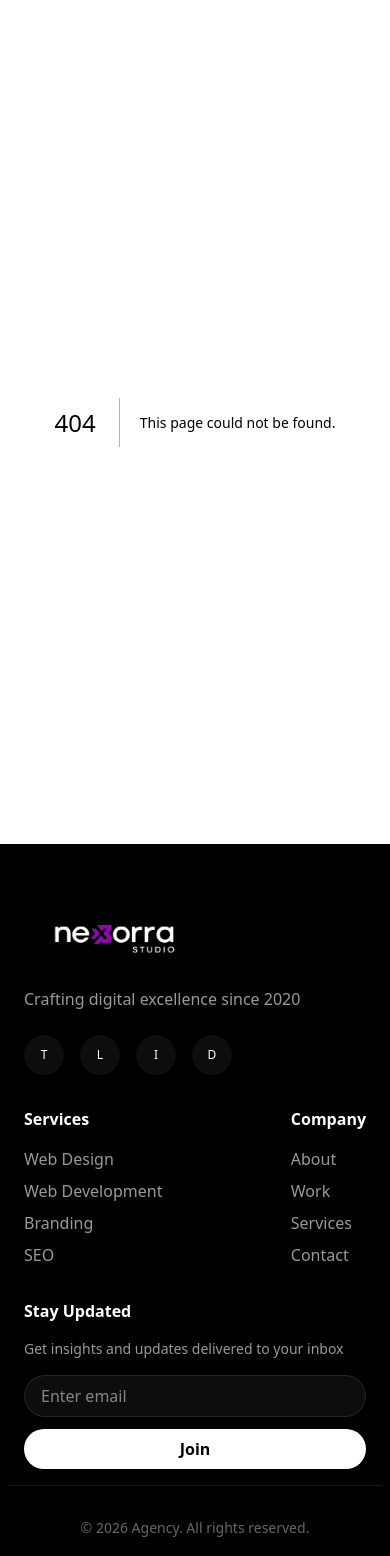
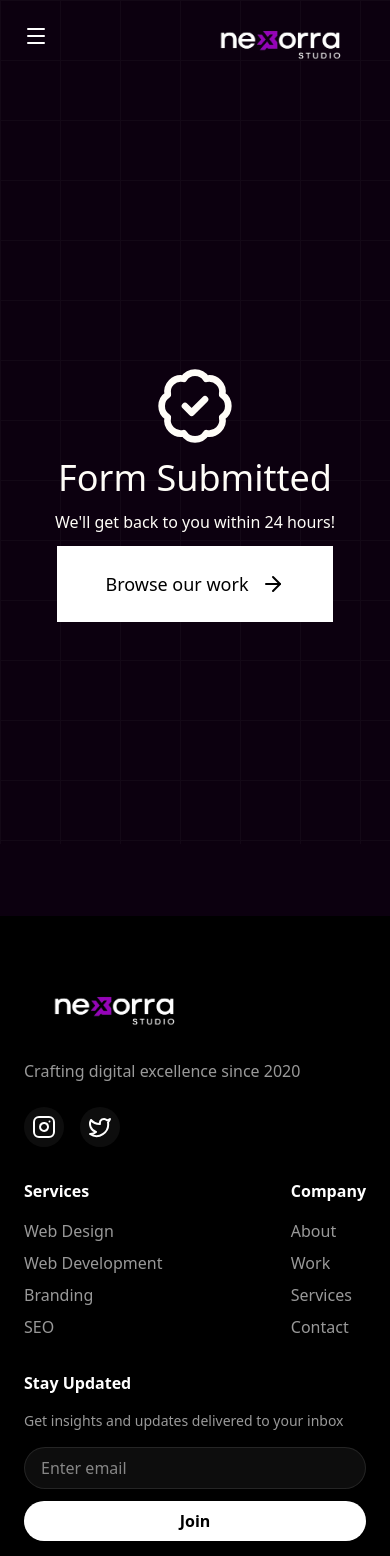
Before and after one commit to Codebox124/Nexorra-Studio, a Next.js app: page /form-submitted in a window 390 px wide. Before the commit this address had no page. Shown: the top 1556 px of the page. Built offline with nearby package versions, Linux system fonts and the light colour scheme.

Commit message:
form submitted page, logo on mobile nav  and footer socials

```diff
--- a/app/contact/page.tsx
+++ b/app/contact/page.tsx
@@ -263,6 +263,7 @@ export default function ContactQuantum() {
 
         {/* Right Section - Form */}
         <form action="https://formsubmit.co/nexorrastudio@gmail.com" method="POST" /*onSubmit={e=>e.preventDefault()}*/ className="bg-[#0c000f]">
+          <input type="hidden" name="_next" value="https://www.nexorrastudio.com/form-submitted" />
           <motion.div
             initial="hidden"
             whileInView="show"
--- /dev/null
+++ b/app/form-submitted/page.tsx
@@ -0,0 +1,32 @@
+import { ArrowRight, BadgeCheck } from 'lucide-react'
+import Link from 'next/link'
+import React from 'react'
+
+function page() {
+  return (
+    <div className="min-h-screen flex items-center bg-[#0c000f] text-[#fffdf8] font-sans selection:bg-[#9804bc] selection:text-white">
+      {/* Background Grid */}
+      <div
+        className="fixed inset-0 z-0 pointer-events-none opacity-[0.03]"
+        style={{
+          backgroundImage:
+            "linear-gradient(#fffdf8 1px, transparent 1px), linear-gradient(90deg, #fffdf8 1px, transparent 1px)",
+          backgroundSize: "60px 60px",
+        }}
+      />
+    <div className='w-[90%] gap-3 mx-auto flex flex-col justify-center items-center'>
+        <BadgeCheck className='w-20 h-20' />
+        <h1 className="text-4xl sm:text-5xl lg:text-7xl font-medium">
+                  Form Submitted
+        </h1>
+        <p>We'll get back to you within 24 hours!</p>
+          <Link href={"/work"} className="group cursor-pointer px-12 py-6 bg-white text-black text-lg font-medium flex items-center justify-center gap-3 hover:gap-5 transition-all">
+            Browse our work
+            <ArrowRight className="w-6 h-6" />
+          </Link>
+    </div>
+</div>
+  )
+}
+
+export default page
--- a/components/Footer.tsx
+++ b/components/Footer.tsx
@@ -1,6 +1,16 @@
+import { Instagram, Twitter } from "lucide-react";
 import Image from "next/image";
 
 const Footer = () => {
+  const socials= [{
+    icon: Instagram,
+    link:"instagram.com/meekha_designs"
+  },
+{
+  icon: Twitter,
+  link:"twitter.com/raji_thedev"
+}
+]
   return (
     <footer className="bg-black text-white py-16 px-2">
       <div className=" mx-auto">
@@ -11,15 +21,16 @@ const Footer = () => {
               Crafting digital excellence since 2020
             </p>
             <div className="flex gap-4">
-              {['Twitter', 'LinkedIn', 'Instagram', 'Dribbble'].map((social) => (
-                <a
-                  key={social}
-                  href="#"
+              {socials.map((social, index) => {
+                 const Icon = social.icon
+               return <a
+                  key={index}
+                  href={social.link}
                   className="w-10 h-10 rounded-full bg-white/5 hover:bg-white/10 flex items-center justify-center transition-all hover:scale-110"
                 >
-                  <span className="text-xs">{social[0]}</span>
+                  <Icon />
                 </a>
-              ))}
+              })}
             </div>
           </div>
 
--- a/components/Navbar.tsx
+++ b/components/Navbar.tsx
@@ -31,16 +31,26 @@ interface menuProps {
 const MobileMenu = ({ currentPage }: menuProps) => {
   const [isMobileMenuOpen, setIsMobileMenuOpen] = useState(false);
   const navItems = ['Home', 'About', 'Services', 'Work', 'Contact'];
-  return <div className={`z-20 md:hidden fixed flex flex-col gap-3 left-0  text-white p-4 ${isMobileMenuOpen ? "bg-black/50  backdrop-blur-[10px] inset-0" : ""} right-0`}>
+  return <div className={`z-20 relative md:hidden fixed flex flex-col gap-3 left-0  text-white p-4 ${isMobileMenuOpen ? "bg-black/50  backdrop-blur-[10px] inset-0" : ""} right-0`}>
     <button
       onClick={() => setIsMobileMenuOpen(!isMobileMenuOpen)}
       className="p-2"
     >
+      {/* Logo */}
+
       {isMobileMenuOpen ? <X className="w-6 h-6" /> : <Menu className="w-6 h-6" />}
     </button>
+    <Image
+          src="/logo.png"
+          alt="Nexorra Studio Logo"
+          width={200}
+          height={200}
+          className="block md:hidden -top-15 right-0  object-cover absolute transition-transform duration-1000"
+          priority
+        />
     {
       isMobileMenuOpen && <div className="flex w-full h-full justify-center items-center flex-col gap-4">
-        {navItems.map((item) => (
+        {navItems.map((item:any) => (
           <a
             key={item}
             href={`${item === "Home" ? "/" : `/${item.toLowerCase()}`}`}
```
